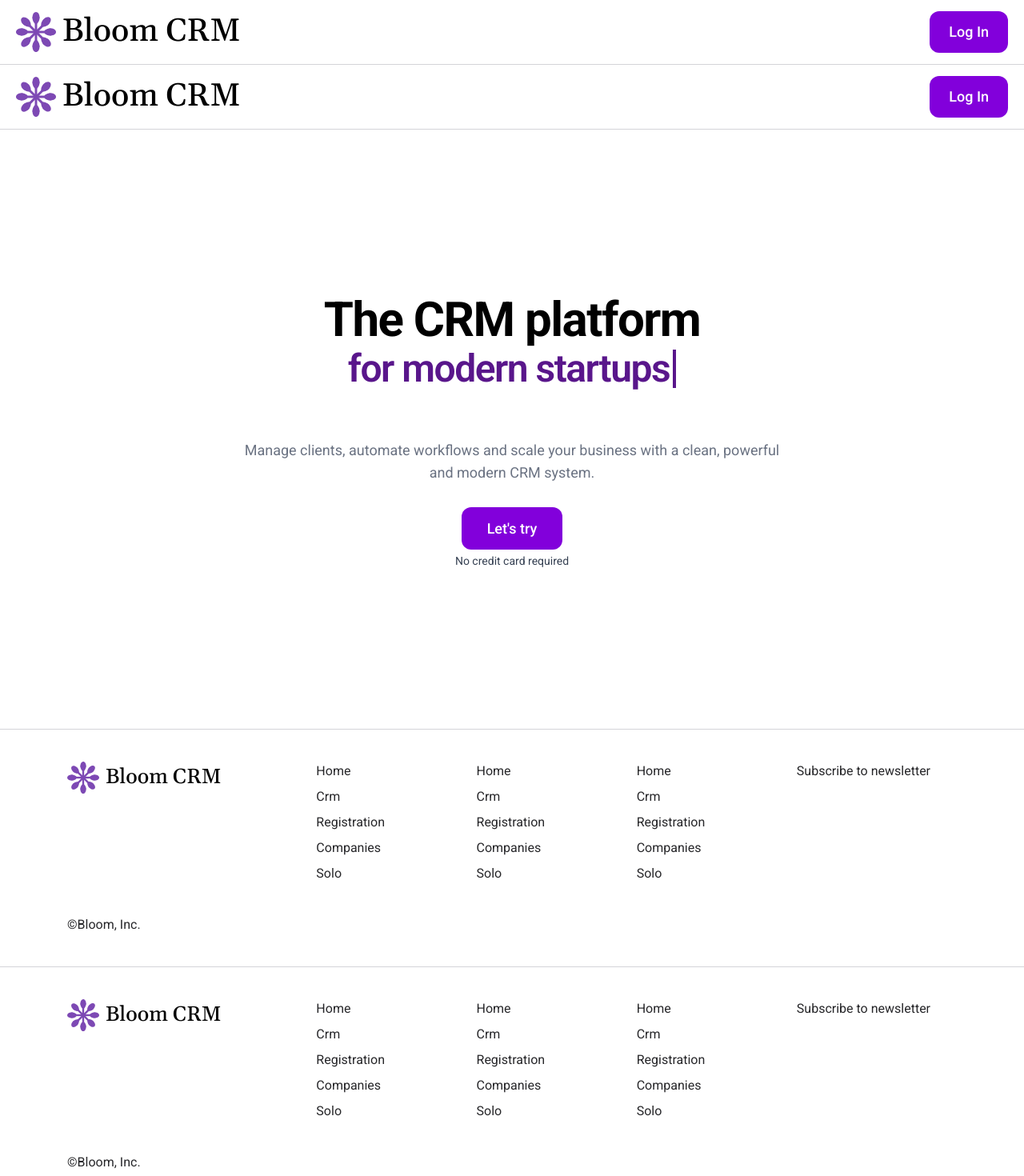
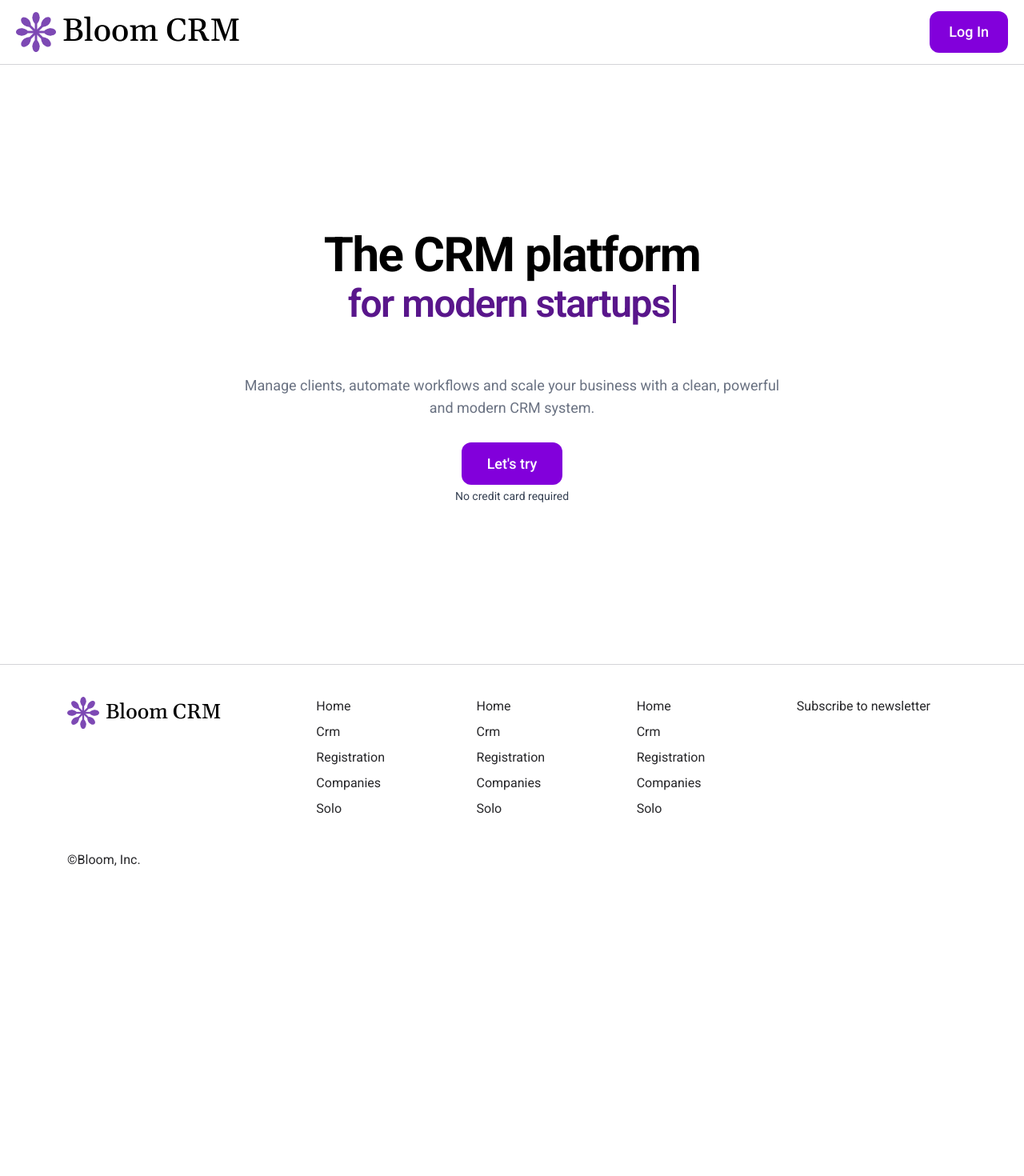
Before and after one commit to gotthepalm/crm, a Next.js app: page / in a window 1280 px wide. Shown: the top 1470 px of the page at 80% size. After the commit the page ends 1127 px from the top, so only its background shows below. Built offline with nearby package versions, Linux system fonts and the light colour scheme; no server answers.

Commit message:
fixed layout.tsx

```diff
--- a/src/app/layout.tsx
+++ b/src/app/layout.tsx
@@ -1,9 +1,6 @@
 import type { Metadata } from 'next';
 import { Roboto, Gelasio } from 'next/font/google';
 import '@/src/css/index.css';
-import Image from 'next/image';
-import Link from 'next/link';
-import { signIn } from '@/auth';
 
 const roboto = Roboto({
 	weight: ['100', '200', '300', '400', '500', '600', '700', '800', '900'],
@@ -32,76 +29,10 @@ export default function RootLayout({
 }>) {
 	return (
 		<html lang='en'>
-			<body className={`${roboto.className} text-[20px] bg-white min-h-screen flex flex-col`}>
-				<header className='w-full border-b border-zinc-300'>
-					<div className='flex items-center justify-between max-w-[1500px] w-full mx-auto h-[80px] px-5'>
-						<Link href='/' className='flex items-center gap-2'>
-							<Image src={'/images/bloom-icon.svg'} height={50} width={50} alt='bloom icon' />
-							<div
-								className={`${charisSIL.className} text-[40px] text-4xl font-medium text-center text-black`}
-							>
-								Bloom CRM
-							</div>
-						</Link>
-						{/*login*/}
-						<form
-							action={async () => {
-								"use server"
-								await signIn("google")
-							}}
-						>
-							<button className="text-white cursor-pointer bg-purple-700 hover:bg-purple-900 transition-colors duration-200 px-6 py-3 rounded-xl text-lg font-medium">
-								Log In
-							</button>
-						</form>
-					</div>
-				</header>
-				<main className='flex-1'>{children}</main>
-				<footer className='py-10 border-t border-zinc-300 text-[16px] text-zinc-800'>
-					<div className='max-w-6xl w-full mx-auto px-5'>
-						<div className='grid grid-cols-[28%_18%_18%_18%_18%] mb-10'>
-							<div>
-								<div className='flex items-center gap-2'>
-									<Image src={'/images/bloom-icon.svg'} height={40} width={40} alt='bloom icon' />
-									<div
-										className={`${charisSIL.className} text-[26px] text-4xl font-medium text-center text-black`}
-									>
-										Bloom CRM
-									</div>
-								</div>
-							</div>
-							<div className='flex flex-col gap-2'>
-								<Link href='/'>Home</Link>
-								<Link href='/'>Crm</Link>
-								<Link href='/'>Registration</Link>
-								<Link href='/'>Companies</Link>
-								<Link href='/'>Solo</Link>
-							</div>
-							<div className='flex flex-col gap-2'>
-								<Link href='/'>Home</Link>
-								<Link href='/'>Crm</Link>
-								<Link href='/'>Registration</Link>
-								<Link href='/'>Companies</Link>
-								<Link href='/'>Solo</Link>
-							</div>
-							<div className='flex flex-col gap-2'>
-								<Link href='/'>Home</Link>
-								<Link href='/'>Crm</Link>
-								<Link href='/'>Registration</Link>
-								<Link href='/'>Companies</Link>
-								<Link href='/'>Solo</Link>
-							</div>
-							<div>
-								<div>Subscribe to newsletter</div>
-								<form action=''>
-									<input type='text' />
-								</form>
-							</div>
-						</div>
-						<div>©Bloom, Inc.</div>
-					</div>
-				</footer>
-			</body>
+			<head>
+				<link href='https://fonts.googleapis.com/css2?family=Material+Symbols+Rounded' rel='stylesheet' />
+			</head>
+			<body className={`${roboto.className} text-[20px] bg-white min-h-screen flex flex-col`}>{children}</body>
 		</html>
 	);
 }
```
